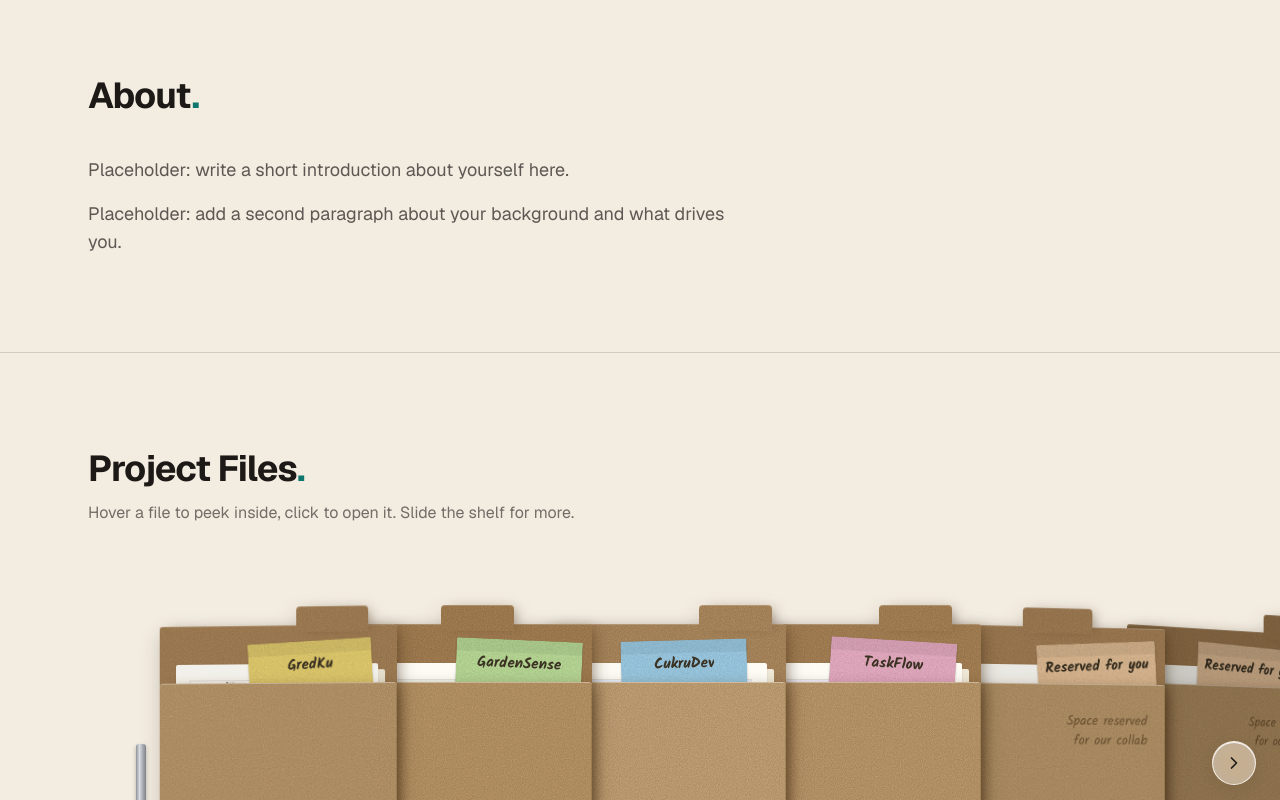
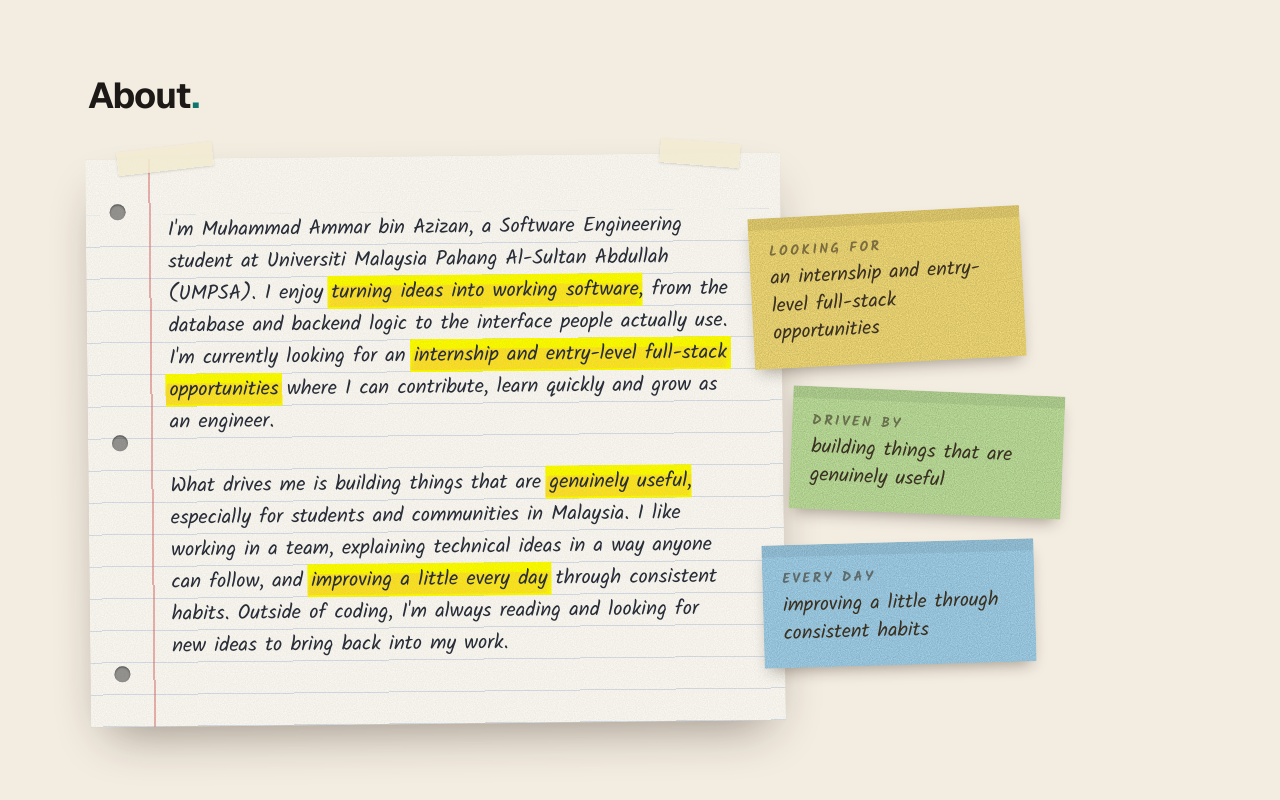
Before and after one commit to muhdammar-azizan/muhdammar-azizan-portfolio, a Next.js app: page / in a window 1280 px wide. Shown: the part 820-1620 px from the top of the page. Built offline with nearby package versions, Linux system fonts and the light colour scheme.

Commit message:
Redesign the About section as a highlighted notebook page with sticky notes and add the real bio text

```diff
--- a/src/app/globals.css
+++ b/src/app/globals.css
@@ -209,6 +209,39 @@ html[data-cursor="on"] :is(input, textarea, select, [contenteditable="true"]) {
   background-size: 8px 16px;
 }
 
+/* ---------- Highlighter pen (About section) ---------- */
+
+/* A yellow marker stroke that is drawn behind the words from left to right once the paper is on screen. */
+.marker {
+  color: inherit;
+  background-image: linear-gradient(
+    103deg,
+    rgba(255, 221, 51, 0) 0.5%,
+    rgba(255, 221, 51, 0.85) 2.5%,
+    rgba(255, 221, 51, 0.6) 97%,
+    rgba(255, 221, 51, 0) 99.5%
+  );
+  background-repeat: no-repeat;
+  background-position: 0 82%;
+  background-size: 0% 64%;
+  padding: 0 0.18em;
+  margin: 0 -0.18em;
+  -webkit-box-decoration-break: clone;
+  box-decoration-break: clone;
+  transition: background-size 0.85s cubic-bezier(0.4, 0, 0.2, 1);
+}
+
+[data-seen="true"] .marker {
+  background-size: 100% 64%;
+}
+
+@media (prefers-reduced-motion: reduce) {
+  .marker {
+    background-size: 100% 64%;
+    transition: none;
+  }
+}
+
 /* Respect users who prefer less motion. */
 @media (prefers-reduced-motion: reduce) {
   html {
--- a/src/components/About.tsx
+++ b/src/components/About.tsx
@@ -1,16 +1,94 @@
+"use client";
+
+import { Fragment, useRef } from "react";
+import { motion, useInView } from "framer-motion";
 import Section from "./Section";
 import Reveal from "./Reveal";
 import { siteConfig } from "@/lib/site";
 
+// Tilt of each sticky note, and how far each one sits sideways on large screens, so they look stuck on by hand.
+const NOTE_TILTS = [-3, 2.4, -1.6];
+const NOTE_SHIFTS = ["lg:ml-0", "lg:ml-10", "lg:ml-3"];
+
+// Splits "plain **marked** plain" into pieces. Marked pieces are drawn with the highlighter pen.
+function splitMarked(text: string) {
+  return text.split(/\*\*(.+?)\*\*/g).map((part, index) => ({ part, marked: index % 2 === 1 }));
+}
+
+/**
+ * The About text written on a sheet of lined notebook paper, with a few phrases
+ * drawn over with a highlighter and short sticky notes stuck beside it.
+ */
 export default function About() {
+  const paperRef = useRef<HTMLDivElement>(null);
+  // The highlighter swipes start once the paper is on screen.
+  const seen = useInView(paperRef, { once: true, margin: "0px 0px -20% 0px" });
+  let markerIndex = 0;
+
   return (
     <Section id="about" title="About">
-      <div className="max-w-2xl space-y-4 text-lg text-foreground/70">
-        {siteConfig.bio.map((paragraph, index) => (
-          <Reveal key={index} delay={index * 0.1}>
-            <p>{paragraph}</p>
-          </Reveal>
-        ))}
+      <div className="grid items-start gap-10 lg:grid-cols-[minmax(0,1.7fr)_minmax(0,1fr)] lg:gap-0">
+        {/* The paper */}
+        <Reveal className="relative z-10">
+          <div
+            ref={paperRef}
+            data-seen={seen}
+            className="notebook relative -rotate-[0.6deg] rounded-[2px] pb-[var(--line)] pl-[calc(var(--margin)_+_18px)] pr-6 pt-[var(--top)] font-hand shadow-[0_22px_50px_-18px_rgba(40,25,10,0.45)] sm:pr-12"
+          >
+            {/* Tape holding the paper to the page */}
+            <span aria-hidden="true" className="absolute -top-3 left-8 z-10 h-6 w-24 -rotate-6 bg-[#f3ecd2]/85 shadow-sm" />
+            <span aria-hidden="true" className="absolute -top-3 right-10 z-10 h-6 w-20 rotate-[5deg] bg-[#f3ecd2]/85 shadow-sm" />
+
+            {/* Punched holes along the margin */}
+            {["top-[8%]", "top-1/2 -translate-y-1/2", "bottom-[8%]"].map((position) => (
+              <span
+                key={position}
+                aria-hidden="true"
+                className={`absolute left-[calc(var(--margin)/2_-_8px)] h-4 w-4 rounded-full bg-black/40 shadow-[inset_0_1px_2px_rgba(0,0,0,0.5)] ${position}`}
+              />
+            ))}
+
+            {/* Every line of text is exactly one ruled line tall, so it sits on the lines of the paper */}
+            {siteConfig.bio.map((paragraph, index) => (
+              <p
+                key={index}
+                className="mb-[var(--line)] text-[length:calc(var(--line)*0.64)] leading-[var(--line)] text-[#2a2f3a] last:mb-0"
+              >
+                {splitMarked(paragraph).map(({ part, marked }, i) => {
+                  if (!marked) return <Fragment key={i}>{part}</Fragment>;
+                  const order = markerIndex++;
+                  return (
+                    <mark key={i} className="marker" style={{ transitionDelay: `${0.45 + order * 0.4}s` }}>
+                      {part}
+                    </mark>
+                  );
+                })}
+              </p>
+            ))}
+
+            <span aria-hidden="true" className="paper-grain pointer-events-none absolute inset-0 opacity-35 mix-blend-multiply" />
+          </div>
+        </Reveal>
+
+        {/* Sticky notes stuck beside the paper (below it on small screens) */}
+        <ul className="grid gap-5 sm:grid-cols-3 lg:z-20 lg:-ml-8 lg:mt-14 lg:grid-cols-1 lg:gap-7">
+          {siteConfig.aboutNotes.map((note, index) => (
+            <motion.li
+              key={note.label}
+              className={`paper-grain relative max-w-[17rem] rounded-[1px] px-5 pb-5 pt-6 shadow-[0_8px_16px_-6px_rgba(40,25,10,0.4)] ${NOTE_SHIFTS[index % NOTE_SHIFTS.length]}`}
+              style={{ backgroundColor: note.color }}
+              initial={{ opacity: 0, y: -26, rotate: NOTE_TILTS[index % NOTE_TILTS.length] * 3, scale: 1.08 }}
+              whileInView={{ opacity: 1, y: 0, rotate: NOTE_TILTS[index % NOTE_TILTS.length], scale: 1 }}
+              viewport={{ once: true, margin: "-60px" }}
+              transition={{ type: "spring", stiffness: 160, damping: 13, delay: 0.5 + index * 0.18 }}
+            >
+              {/* Darker glue strip along the top, like a real sticky note */}
+              <span aria-hidden="true" className="absolute inset-x-0 top-0 h-3 bg-black/[0.06]" />
+              <p className="font-hand text-sm font-bold uppercase tracking-[0.18em] text-[#3a3122]/60">{note.label}</p>
+              <p className="mt-1 font-hand text-xl leading-snug text-[#3a3122]">{note.text}</p>
+            </motion.li>
+          ))}
+        </ul>
       </div>
     </Section>
   );
--- a/src/lib/site.ts
+++ b/src/lib/site.ts
@@ -13,9 +13,16 @@ export const siteConfig = {
   heroImage: "/images/profile-polaroid.jpg",
   // Memoji shown first in the hero; clicking it reveals the real photo.
   heroAvatar: "/images/profile-avatar-polaroid.jpg",
+  // Two short paragraphs for the About section. Text between ** ** is drawn with a highlighter pen.
   bio: [
-    "Placeholder: write a short introduction about yourself here.",
-    "Placeholder: add a second paragraph about your background and what drives you.",
+    "I'm Muhammad Ammar bin Azizan, a Software Engineering student at Universiti Malaysia Pahang Al-Sultan Abdullah (UMPSA). I enjoy **turning ideas into working software**, from the database and backend logic to the interface people actually use. I'm currently looking for an **internship and entry-level full-stack opportunities** where I can contribute, learn quickly and grow as an engineer.",
+    "What drives me is building things that are **genuinely useful**, especially for students and communities in Malaysia. I like working in a team, explaining technical ideas in a way anyone can follow, and **improving a little every day** through consistent habits. Outside of coding, I'm always reading and looking for new ideas to bring back into my work.",
+  ],
+  // Sticky notes beside the About paper. Each one repeats a short line from the paragraphs above.
+  aboutNotes: [
+    { label: "Looking for", text: "an internship and entry-level full-stack opportunities", color: "#fbe27a" },
+    { label: "Driven by", text: "building things that are genuinely useful", color: "#c5e8a0" },
+    { label: "Every day", text: "improving a little through consistent habits", color: "#a6d8f2" },
   ],
   // Phone number in international format without "+" or spaces, e.g. 60123456789.
   contact: {
```
